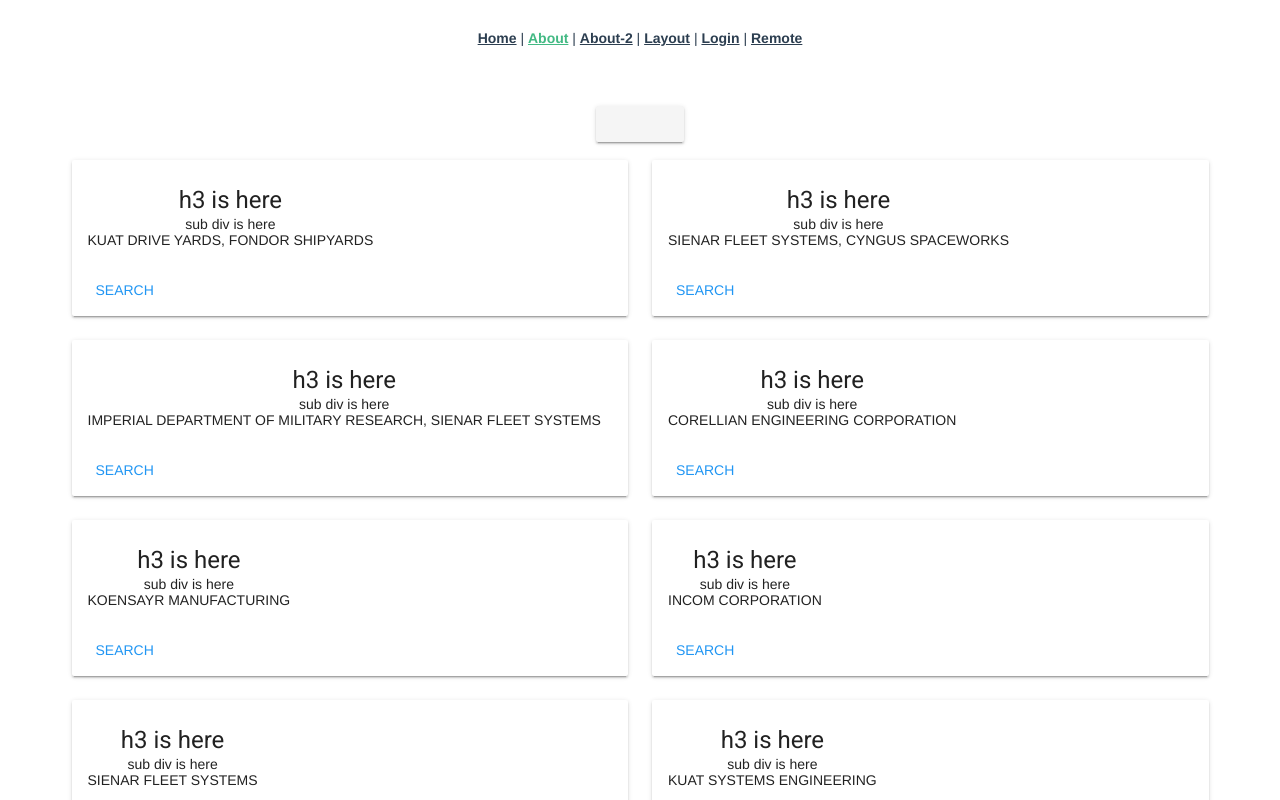
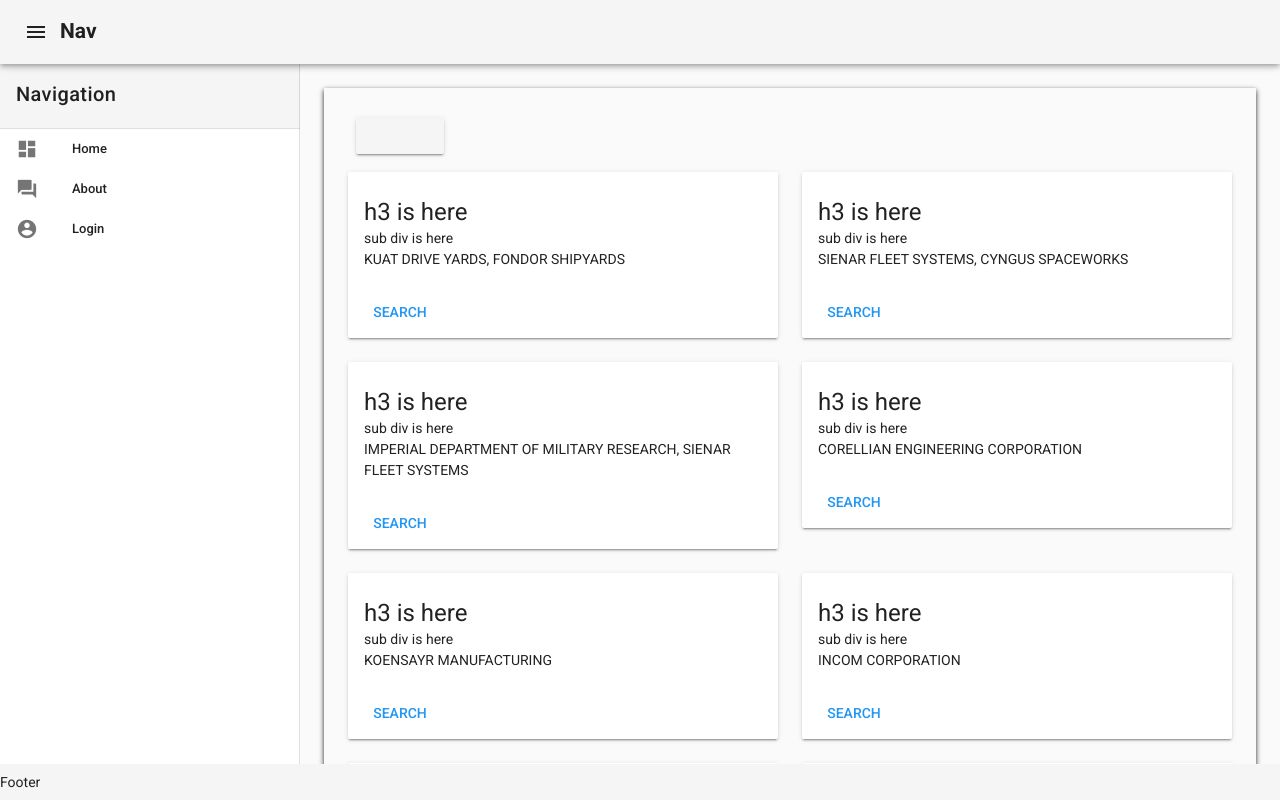
Before and after one commit to echohatch1/landon-final-vue, a Vue app: page /#/about in a window 1280 px wide. Shown: the top 800 px of the page. Built offline with nearby package versions, Linux system fonts and the light colour scheme.

Commit message:
Fixed routes and layout

```diff
--- a/src/App.vue
+++ b/src/App.vue
@@ -1,43 +1,75 @@
 <template>
-  <div id="app">
-    <div id="nav">
-      <router-link to="/">Home</router-link> |
-      <router-link to="/about">About</router-link> |
-      <router-link to="/about2">About-2</router-link> |
-      <router-link to="/layout">Layout</router-link> |
-      <router-link to="/login">Login</router-link> |
-      <router-link to="/remote">Remote</router-link>
-    </div>
-    <router-view/>
-  </div>
+<div id="app-layout">
+<v-app>
+    <v-navigation-drawer app v-model="drawer" clipped>
+      <v-toolbar flat>
+        <v-list>
+          <v-list-tile>
+            <v-list-tile-title class="title">
+              Navigation
+            </v-list-tile-title>
+          </v-list-tile>
+        </v-list>
+      </v-toolbar>
 
+      <v-divider></v-divider>
+
+      <v-list dense class="pt-0">
+        <v-list-tile
+          v-for="item in items"
+          :key="item.title"
+          @click="navigateRoutes(item.routeNumber)"
+        >
+
+          <v-list-tile-action>
+            <v-icon>{{ item.icon }}</v-icon>
+          </v-list-tile-action>
+
+          <v-list-tile-content>
+            <v-list-tile-title>{{ item.title }}</v-list-tile-title>
+          </v-list-tile-content>
+
+        </v-list-tile>
+      </v-list>
+    </v-navigation-drawer>
+        <v-toolbar app clipped-left>
+            <v-toolbar-side-icon @click.stop="drawer = !drawer"></v-toolbar-side-icon>
+            <h2>Nav</h2>
+        </v-toolbar>
+            <v-content>
+                <v-container fluid>
+
+                    <div v-box-shadow:offset="2"><router-view/></div>
+                </v-container>
+            </v-content>
+        <v-footer app>Footer</v-footer>
+</v-app>
+</div>
 </template>
 
 <script>
 export default {
 
+    data () {
+        return {
+            drawer: null,
+            items: [
+        { title: 'Home', icon: 'dashboard', route: '/home', routeNumber: 0 },
+        { title: 'About', icon: 'question_answer', route: '/about', routeNumber: 1 },
+        { title: 'Login', icon: 'account_circle', route: '/login', routeNumber: 2},
+      ],
+      right: null
+        }
+    },
+    methods: {
+        navigateRoutes(routeNumber) {
+            this.$router.push(this.items[routeNumber].route);
+        }
+    }
 }
 </script>
 
 
 <style>
-#app {
-  font-family: "Avenir", Helvetica, Arial, sans-serif;
-  -webkit-font-smoothing: antialiased;
-  -moz-osx-font-smoothing: grayscale;
-  text-align: center;
-  color: #2c3e50;
-}
-#nav {
-  padding: 30px;
-}
 
-#nav a {
-  font-weight: bold;
-  color: #2c3e50;
-}
-
-#nav a.router-link-exact-active {
-  color: #42b983;
-}
 </style>
--- a/src/router.js
+++ b/src/router.js
@@ -1,23 +1,23 @@
 import Vue from "vue";
 import Router from "vue-router";
 import Home from "./views/Home.vue";
-import Layout from "./views/Layout.vue";
 import Login from "./views/Login.vue";
 import Remote from "./views/Remote.vue";
 
 Vue.use(Router);
 
+
 export default new Router({
   routes: [
     {
-      path: "/",
-      name: "home",
-      component: Home
+      path: '/',
+      redirect: '/home',
+      name: 'Home',
     },
     {
-      path: "/layout",
-      name: "layout",
-      component: Layout
+      path: "/home",
+      name: "Home",
+      component: Home
     },
     {
       path: "/login",
--- a/src/views/Home.vue
+++ b/src/views/Home.vue
@@ -1,18 +1,13 @@
 <template>
-  <div class="home">
-    <img alt="Vue logo" src="../assets/logo.png">
-    <HelloWorld msg="Welcome to Your Vue.js App"/>
-  </div>
+  <p>This is the home page</p>
 </template>
 
 <script>
-// @ is an alias to /src
-import HelloWorld from "@/components/HelloWorld.vue";
+export default {
 
-export default {
-  name: "home",
-  components: {
-    HelloWorld
-  }
-};
+}
 </script>
+
+<style>
+
+</style>
--- a/src/views/Layout.vue
+++ b/src/views/Layout.vue
@@ -1,4 +1,5 @@
 <template>
+<div id="app-layout">
 <v-app>
     <!-- <v-navigation-drawer app v-model="drawer" clipped>Nav
         <div id="nav">
@@ -43,24 +44,26 @@
     </v-navigation-drawer>
         <v-toolbar app clipped-left>
             <v-toolbar-side-icon @click.stop="drawer = !drawer"></v-toolbar-side-icon>
-    <router-view/>
         </v-toolbar>
             <v-content>
                 <v-container fluid>
+                  <router-view/>
                     <div v-box-shadow:offset="2">Content</div>
                 </v-container>
             </v-content>
         <v-footer app>Footer</v-footer>
 </v-app>
+</div>
 </template>
 
 <script>
 export default {
+
     data () {
         return {
             drawer: null,
             items: [
-        { title: 'Home', icon: 'dashboard', route: '/', routeNumber: 0 },
+        { title: 'Home', icon: 'dashboard', route: '/layout', routeNumber: 0 },
         { title: 'About', icon: 'question_answer', route: '/about', routeNumber: 1 },
         { title: 'Login', icon: 'account_circle', route: '/login', routeNumber: 2},
       ],
@@ -77,8 +80,5 @@
 
 
 <style>
-#nav li {
-    background: red;
-    color: red;
-}
+
 </style>
--- a/src/views/Login.vue
+++ b/src/views/Login.vue
@@ -31,7 +31,8 @@
 </template>
 
 <script>
-import { required, email, minLength } from 'vuelidate/lib/validators'
+import { required, email, minLength } from 'vuelidate/lib/validators';
+
 
   export default {
     data () {
```
